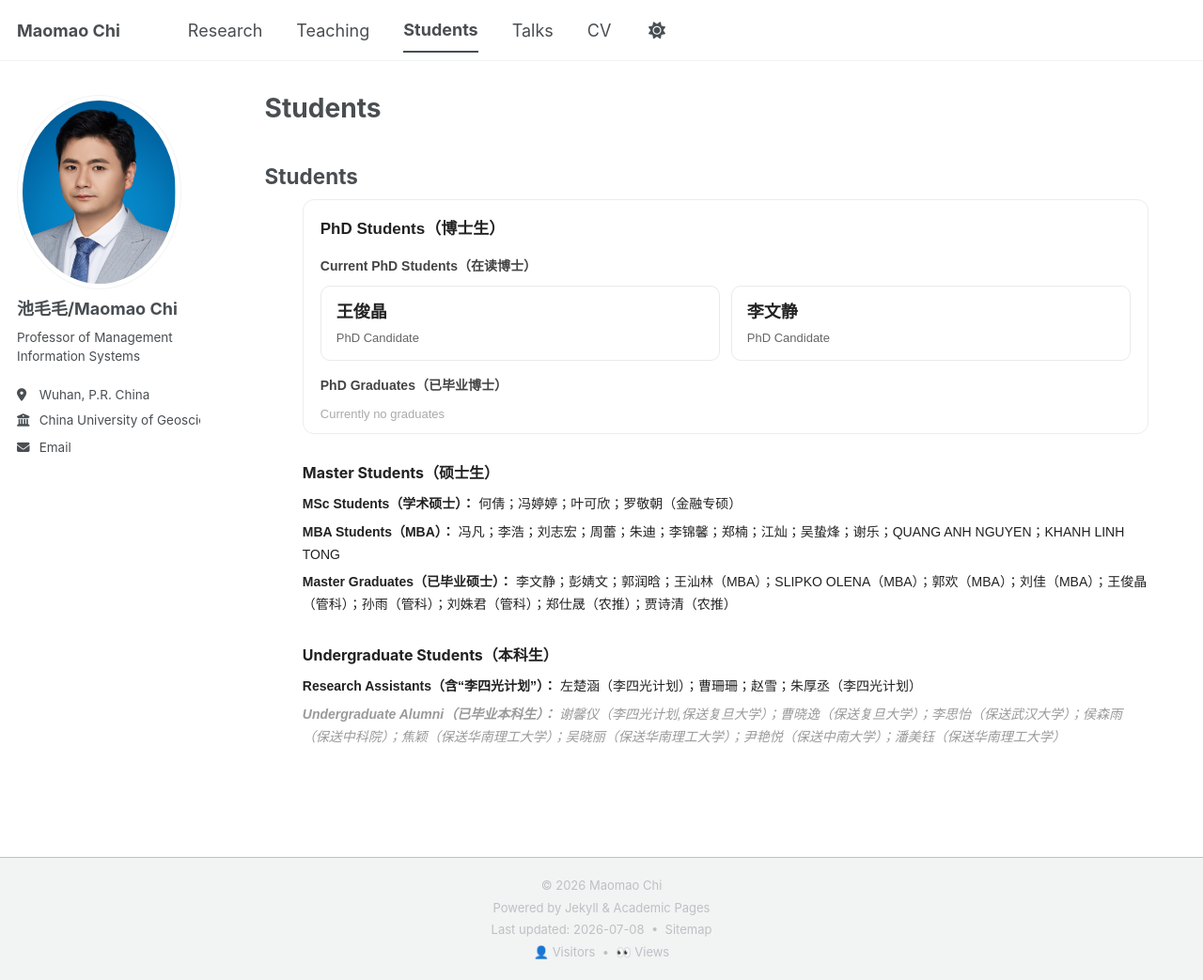
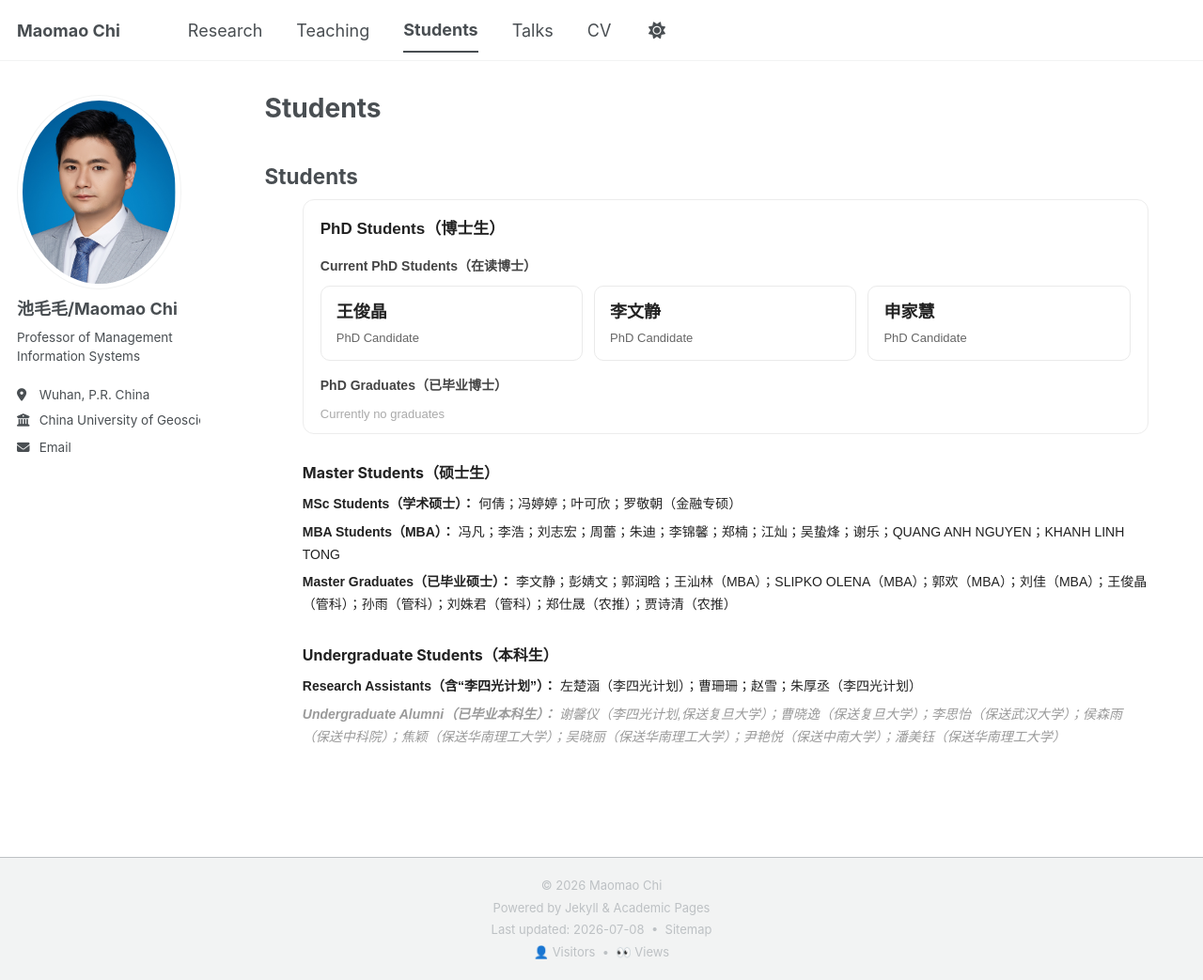
Before and after one commit to nishaochen/chimaomao, a Jekyll site: the page built from _pages/students.html, in a window 1280 px wide and 1043 px high. Shown: the whole window at 94% size. Built offline with Jekyll 4.4.1, drawn with Linux system fonts in a browser that asks for light colours; comment, search, counter and statistics services are not loaded; a style sheet for code colours, icons or effects is not loaded.

Commit message:
Update students.html

```diff
--- a/_pages/students.html
+++ b/_pages/students.html
@@ -112,6 +112,11 @@ author_profile: true
       <div class="student-meta">PhD Candidate</div>
     </div>
 
+  <div class="student-item">
+      <div class="student-name">申家慧</div>
+      <div class="student-meta">PhD Candidate</div>
+    </div>
+
   </div>
 
   <div class="student-subtitle">PhD Graduates（已毕业博士）</div>
```
